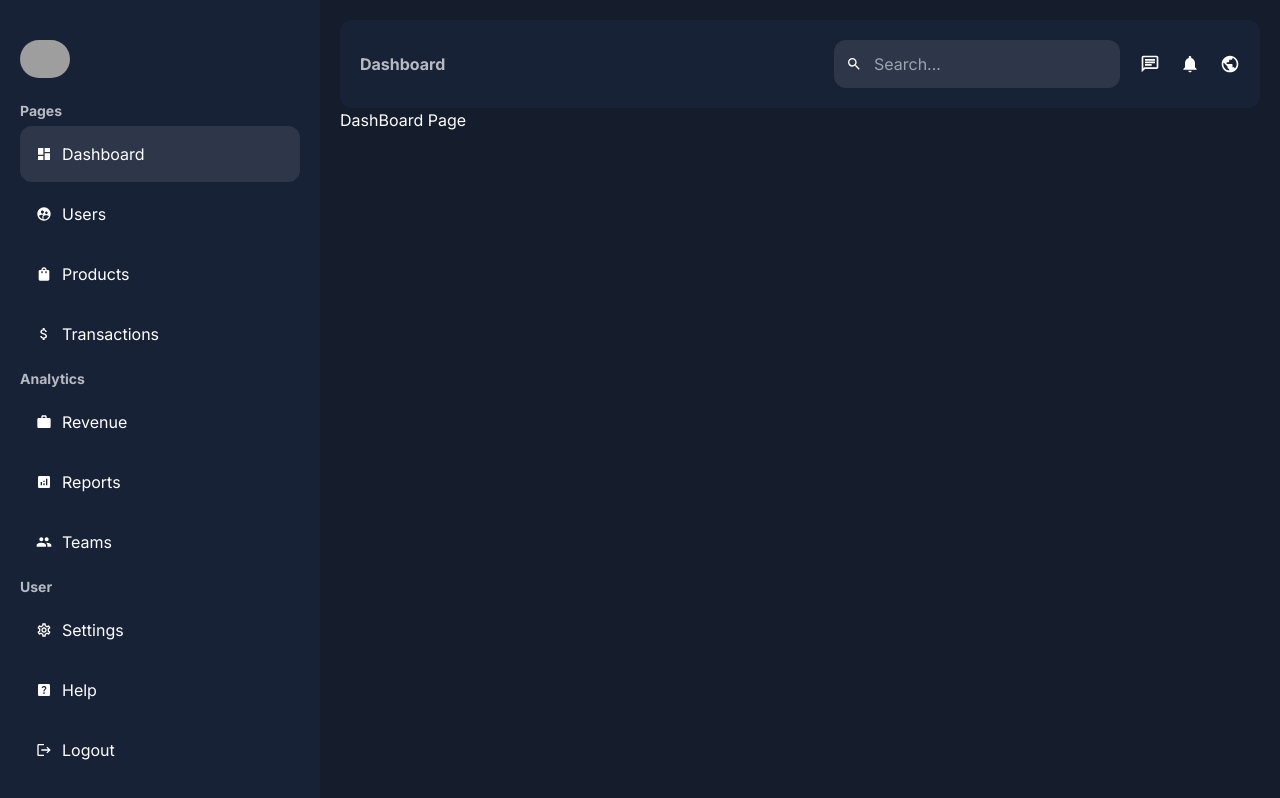
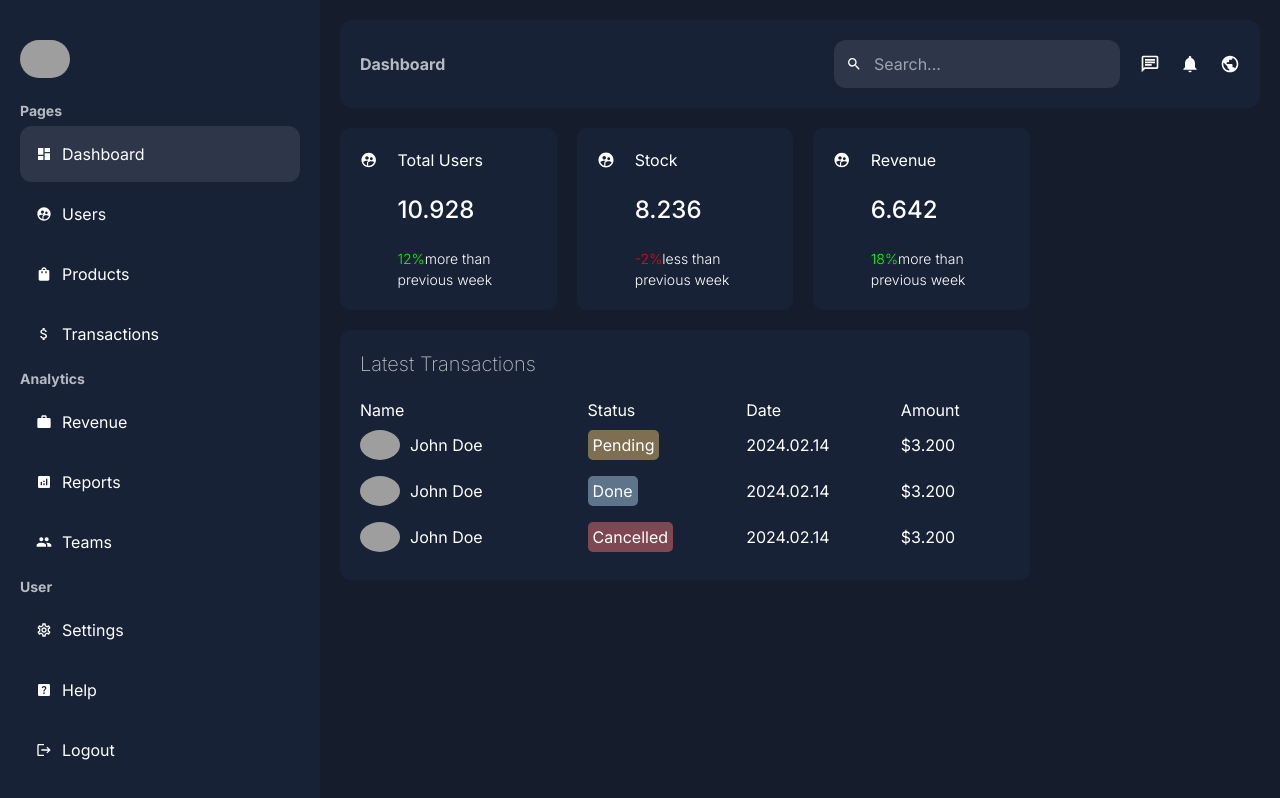
Before and after one commit to sinde530/next-dashboard, a Next.js app: page /dashboard in a window 1280 px wide. Built offline with nearby package versions, Linux system fonts and the light colour scheme; grey boxes are pictures that could not be loaded.

Commit message:
Add Transactions Design

```diff
--- a/src/app/dashboard/page.tsx
+++ b/src/app/dashboard/page.tsx
@@ -1,7 +1,39 @@
+import Card from '../ui/dashboard/card';
+import Transactions from '../ui/dashboard/transactions';
+
+// DUMMY DATA
+const cards = [
+  {
+    id: 1,
+    title: 'Total Users',
+    number: 10.928,
+    change: 12,
+  },
+  {
+    id: 2,
+    title: 'Stock',
+    number: 8.236,
+    change: -2,
+  },
+  {
+    id: 3,
+    title: 'Revenue',
+    number: 6.642,
+    change: 18,
+  },
+];
+
 export default function DashBoard() {
   return (
-    <div>
-      <p>DashBoard Page</p>
+    <div className="flex gap-5 mt-5">
+      <div className="w-3/4 flex flex-col gap-5">
+        <div className="flex gap-5 justify-between">
+          {cards.map((item: any) => (
+            <Card item={item} key={item.id} />
+          ))}
+        </div>
+        <Transactions />
+      </div>
     </div>
   );
 }
--- /dev/null
+++ b/src/app/ui/dashboard/card/index.tsx
@@ -0,0 +1,17 @@
+import { MdSupervisedUserCircle } from 'react-icons/md';
+
+export default function Card({ item }: any) {
+  return (
+    <div className="bg-[--bgSoft] p-5 rounded-[10px] flex gap-5 cursor-pointer w-full hover:bg-[#2E374A]">
+      <MdSupervisedUserCircle size={24} />
+      <div className="flex flex-col gap-5">
+        <span className="">{item.title}</span>
+        <span className="text-[24px] font-medium">{item.number}</span>
+        <span className="text-[14px] font-light">
+          <span className={item.change > 0 ? 'text-[lime]' : 'text-[red]'}>{item.change}%</span>
+          {item.change > 0 ? 'more' : 'less'} than previous week
+        </span>
+      </div>
+    </div>
+  );
+}
--- /dev/null
+++ b/src/app/ui/dashboard/transactions/index.tsx
@@ -0,0 +1,88 @@
+import Image from 'next/image';
+
+const Transactions = () => {
+  const image = 'https://docs.nestjs.com/assets/logo-small-gradient.svg';
+
+  return (
+    <div className="bg-[--bgSoft] p-5 rounded-[10px]">
+      <h2 className="mb-5 font-extralight text-[--textSoft] text-xl">Latest Transactions</h2>
+      <table className="p-[10px] w-full">
+        <thead>
+          <tr>
+            <td className="p-10px">Name</td>
+            <td className="p-10px">Status</td>
+            <td className="p-10px">Date</td>
+            <td className="p-10px">Amount</td>
+          </tr>
+        </thead>
+        <tbody>
+          <tr>
+            <td className="p-10px">
+              <div className="flex gap-[10px] items-center py-2">
+                <Image
+                  src={image}
+                  alt="not found..."
+                  width={40}
+                  height={40}
+                  className="object-cover rounded-[50%]"
+                />
+                John Doe
+              </div>
+            </td>
+            <td className="p-10px">
+              <span className="p-[5px] rounded-[5px] size-[14px] text-[#FFFFFF] bg-[#F7CB7375]">
+                Pending
+              </span>
+            </td>
+            <td className="p-10px">2024.02.14</td>
+            <td className="p-10px">$3.200</td>
+          </tr>
+          <tr>
+            <td className="p-10px">
+              <div className="flex gap-[10px] items-center py-2">
+                <Image
+                  src={image}
+                  alt="not found..."
+                  width={40}
+                  height={40}
+                  className="object-cover rounded-[50%]"
+                />
+                John Doe
+              </div>
+            </td>
+            <td className="p-10px">
+              <span className="p-[5px] rounded-[5px] size-[14px] text-[#FFFFFF] bg-[#AFD6EE75]">
+                Done
+              </span>
+            </td>
+            <td className="p-10px">2024.02.14</td>
+            <td className="p-10px">$3.200</td>
+          </tr>
+          <tr>
+            <td className="p-10px">
+              <div className="flex gap-[10px] items-center py-2">
+                <Image
+                  src={image}
+                  alt="not found..."
+                  width={40}
+                  height={40}
+                  className="object-cover rounded-[50%]"
+                />
+                John Doe
+              </div>
+            </td>
+            <td className="p-10px">
+              <span className="p-[5px] rounded-[5px] size-[14px] text-[#FFFFFF] bg-[#F7737375]">
+                Cancelled
+              </span>
+            </td>
+            <td className="p-10px">2024.02.14</td>
+            <td className="p-10px">$3.200</td>
+          </tr>
+        </tbody>
+      </table>
+    </div>
+  );
+};
+
+export default Transactions;
```
